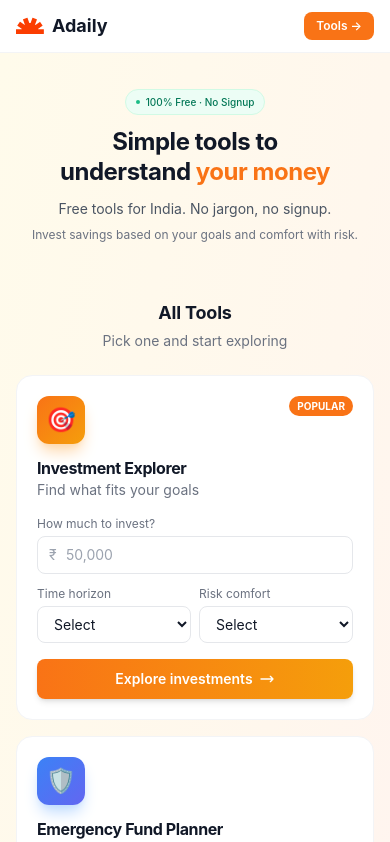
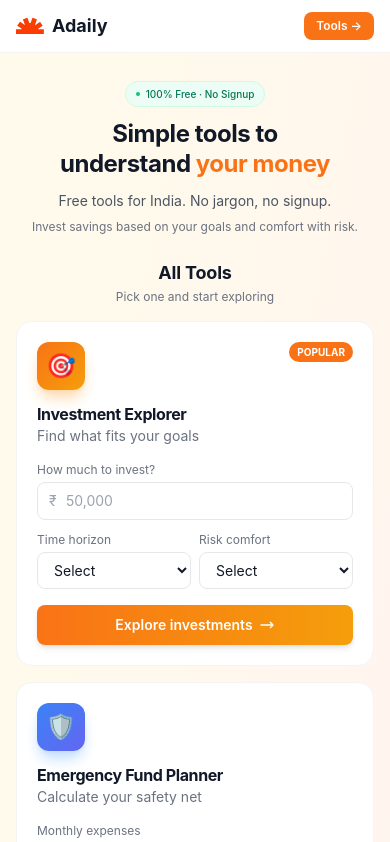
Before and after one commit to mukurpuri/adaily, a Next.js app: page / in a window 390 px wide. Shown: the top 842 px of the page. Built offline with nearby package versions, Linux system fonts and the light colour scheme; no server answers.

Commit message:
ADding changes

```diff
--- a/src/components/LandingPage.tsx
+++ b/src/components/LandingPage.tsx
@@ -416,7 +416,7 @@ export default function LandingPage() {
 
       {/* Hero Section */}
       <div className="bg-gradient-to-br from-amber-50 via-orange-50 to-rose-50">
-        <section className="container mx-auto px-4 sm:px-6 py-8 sm:py-12 md:py-16">
+        <section className="container mx-auto px-4 sm:px-6 pt-6 pb-4 sm:py-12 md:py-16">
           <div className="max-w-4xl mx-auto text-center">
             <div
               className={`inline-flex items-center gap-1.5 sm:gap-2 px-2.5 sm:px-3 py-1 sm:py-1.5 rounded-full bg-emerald-50 border border-emerald-100 text-emerald-700 text-[10px] sm:text-xs font-medium mb-3 sm:mb-4 transition-all duration-500 ${mounted ? 'opacity-100' : 'opacity-0'}`}
@@ -441,7 +441,7 @@ export default function LandingPage() {
 
             {/* SEO context line */}
             <p
-              className={`text-gray-500 text-xs sm:text-sm max-w-2xl mx-auto mb-6 sm:mb-8 transition-all duration-500 delay-300 ${mounted ? 'opacity-100' : 'opacity-0'}`}
+              className={`text-gray-500 text-xs sm:text-sm max-w-2xl mx-auto mb-2 sm:mb-8 transition-all duration-500 delay-300 ${mounted ? 'opacity-100' : 'opacity-0'}`}
             >
               <span className="sm:hidden">Invest savings based on your goals and comfort with risk.</span>
               <span className="hidden sm:inline">Understand where to invest your savings in India, based on your goals, time, and comfort with risk.</span>
@@ -453,9 +453,9 @@ export default function LandingPage() {
         {/* START HERE - Interactive Tool Previews */}
         <section className="container mx-auto px-4 sm:px-6 pb-8 sm:pb-10">
           <div className="max-w-5xl mx-auto">
-            <div className="text-center mb-6">
-              <h2 className="text-lg sm:text-xl font-bold text-gray-900 mb-1">All Tools</h2>
-              <p className="text-sm text-gray-500">Pick one and start exploring</p>
+            <div className="text-center mb-4 sm:mb-6">
+              <h2 className="text-lg sm:text-xl font-bold text-gray-900 mb-0.5 sm:mb-1">All Tools</h2>
+              <p className="text-xs sm:text-sm text-gray-500">Pick one and start exploring</p>
             </div>
 
             {/* Primary Tools Row */}
```
